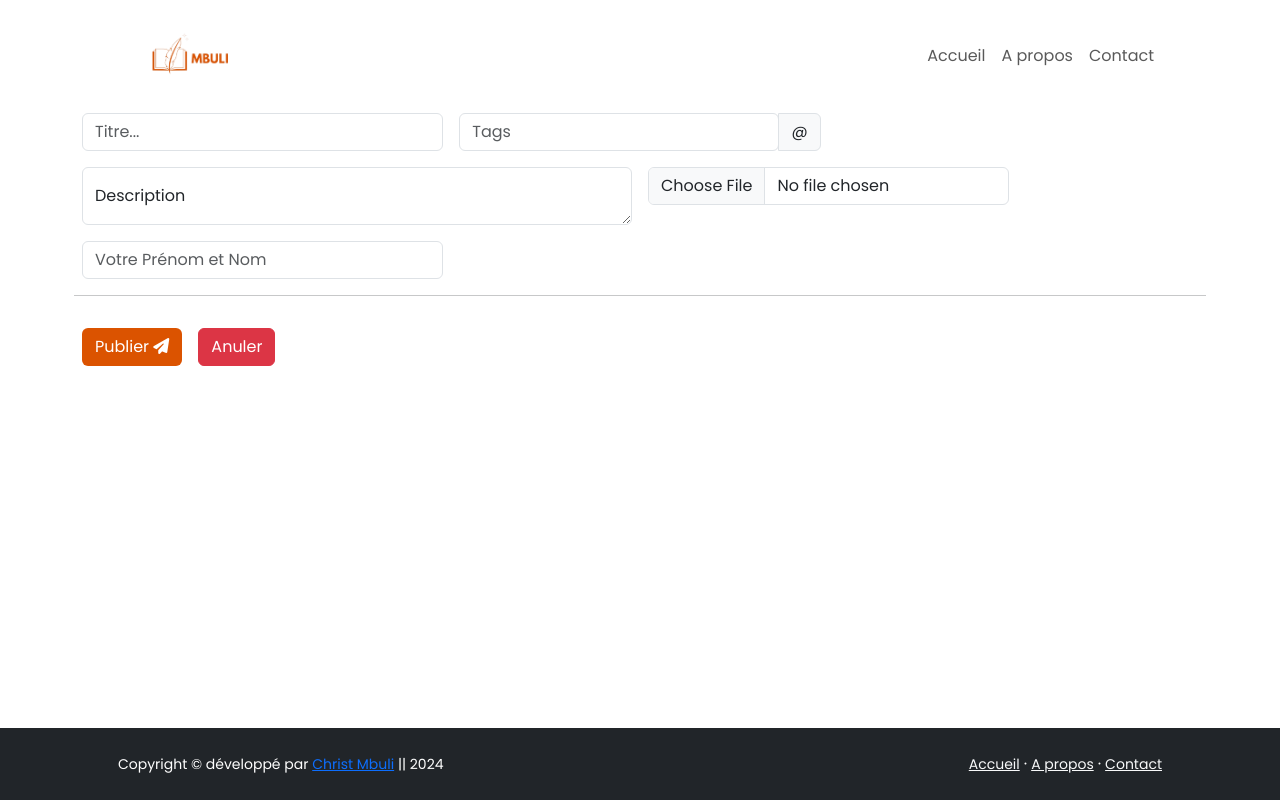
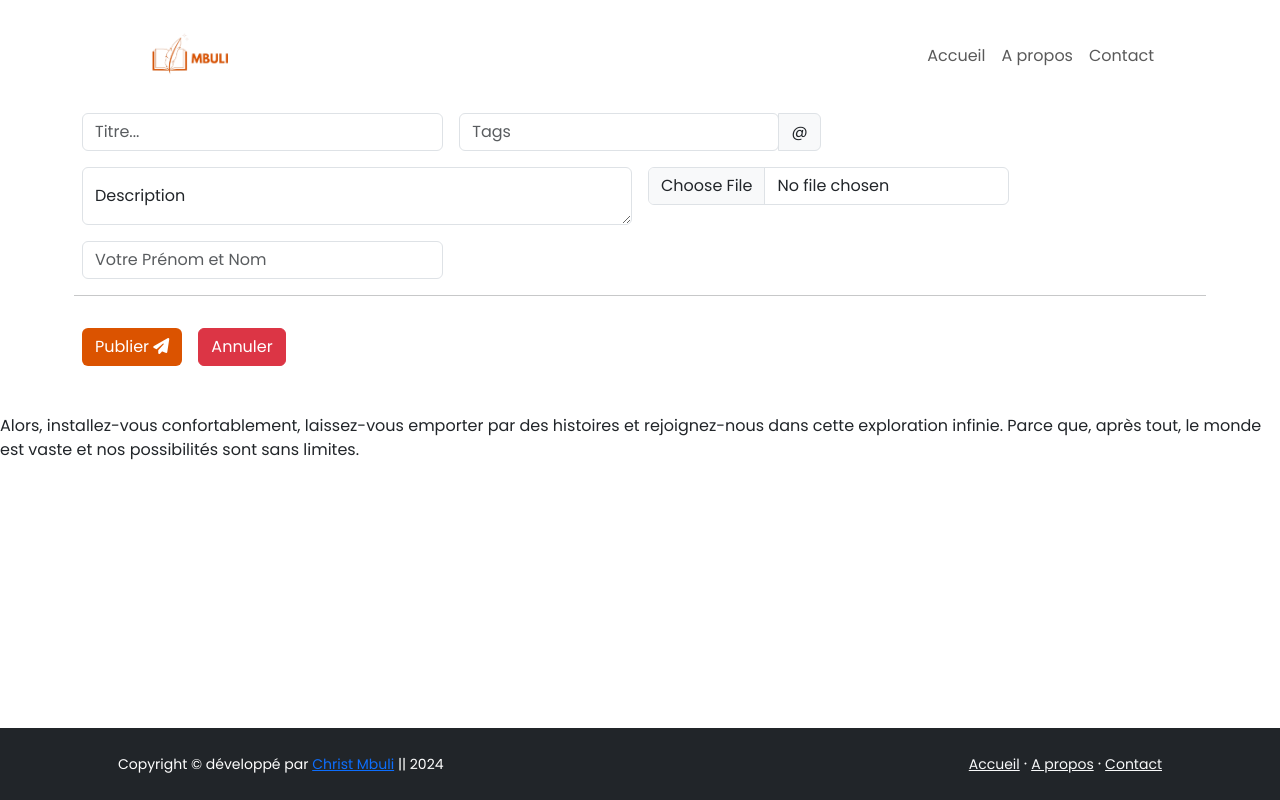
Before and after one commit to ChristMbuli/MyBlog-frontend, a React (Vite) app: page /create/post in a window 1280 px wide. Built offline with nearby package versions, Linux system fonts and the light colour scheme; a web font is replaced by a local one.

Commit message:
Update Create.jsx

```diff
--- a/src/pages/Create.jsx
+++ b/src/pages/Create.jsx
@@ -139,11 +139,12 @@ const Create = () => {
               Publier <i class="fa-solid fa-paper-plane"></i>
             </button>
             <Link class="btn btn-danger me-3" to={"/"}>
-              Anuler
+              Annuler
             </Link>
           </div>
         </form>
       </div>
+      <div className="mt-5 mb-5">Alors, installez-vous confortablement, laissez-vous emporter par des histoires et rejoignez-nous dans cette exploration infinie. Parce que, après tout, le monde est vaste et nos possibilités sont sans limites.</div>
       <div className="fixed-bottom mt-5" style={{marginTop: "2rem"}}>
         <Footer />
       </div>
```
